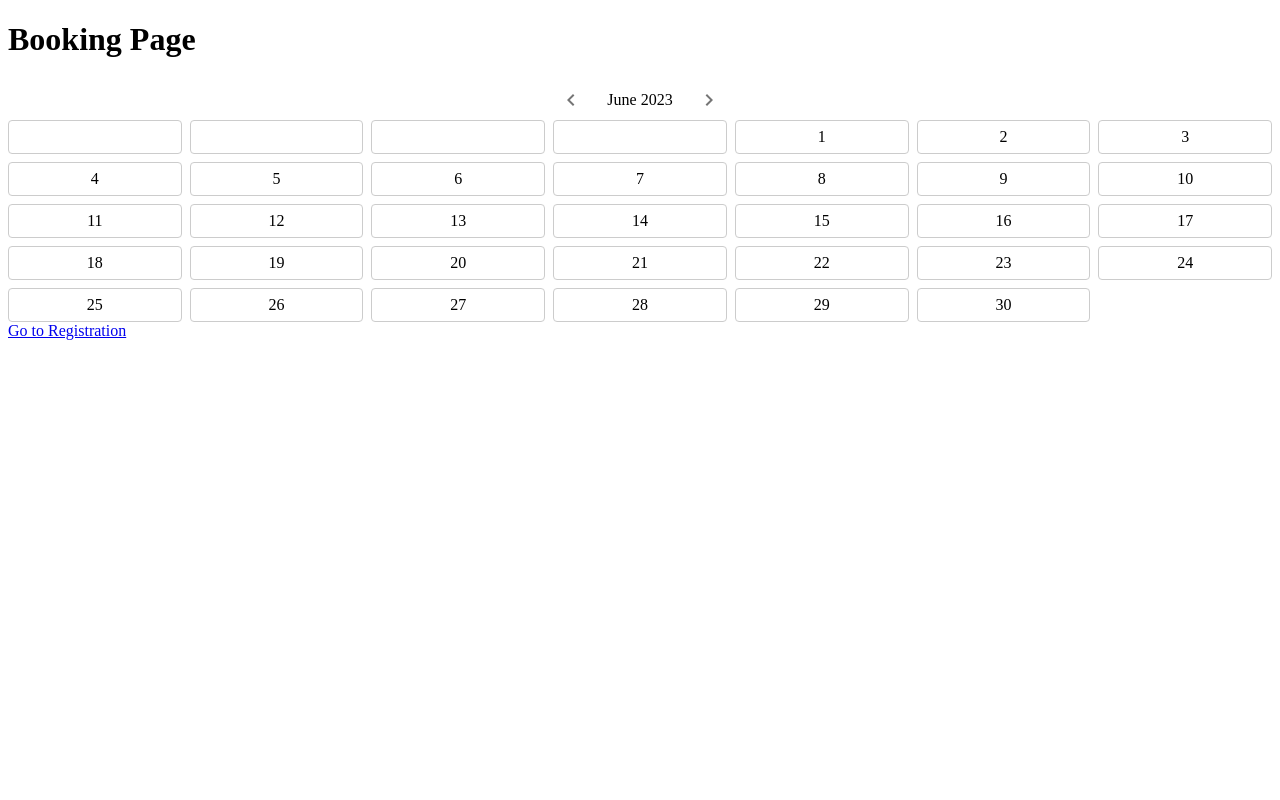
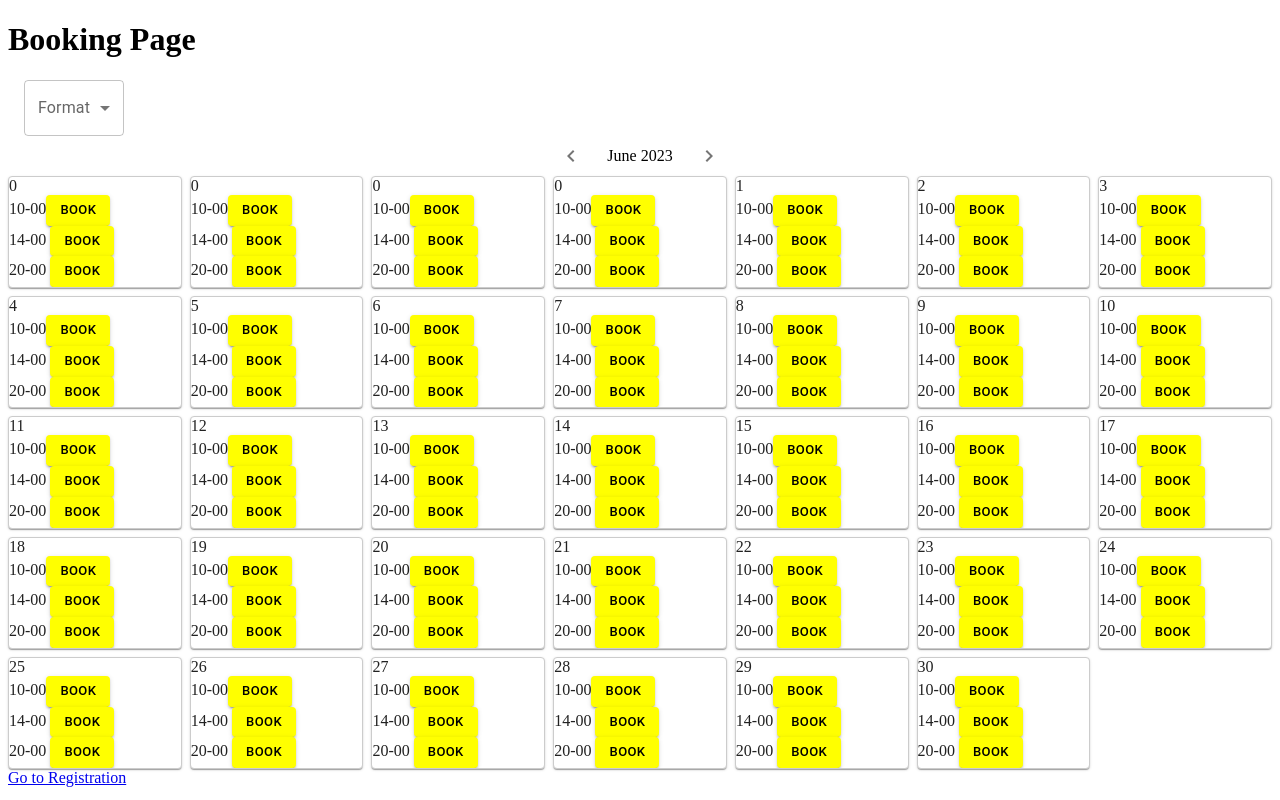
Before and after one commit to janedeli81/fly_book1, a React (Create React App) app: page /booking in a window 1280 px wide. Built offline with nearby package versions, Linux system fonts and the light colour scheme.

Commit message:
add format select form

```diff
--- a/src/components/BookingForm/BookingForm.tsx
+++ b/src/components/BookingForm/BookingForm.tsx
@@ -1,9 +1,11 @@
 import React from 'react';
 import Calendar from "./Calendar";
+import FormatSelect from "./FormatSelect";
 
 export default function BookingForm(){
     return(
         <div>
+            <FormatSelect/>
             <Calendar startDate={new Date()}/>
         </div>
     )
--- a/src/components/BookingForm/Calendar.tsx
+++ b/src/components/BookingForm/Calendar.tsx
@@ -3,11 +3,13 @@ import IconButton from '@mui/material/IconButton';
 import ChevronLeftIcon from '@mui/icons-material/ChevronLeft';
 import ChevronRightIcon from '@mui/icons-material/ChevronRight';
 import { format, addMonths, subMonths } from 'date-fns';
+import CalendarDate from './CalendarDate';
 
 interface CalendarProps {
     startDate: Date;
 }
-const Calendar: React.FC<CalendarProps> = ({startDate}): JSX.Element => {
+
+const Calendar: React.FC<CalendarProps> = ({ startDate = new Date() }) => {
     const [currentMonth, setCurrentMonth] = useState(startDate);
 
     const handlePrevMonth = () => {
@@ -49,29 +51,16 @@ const Calendar: React.FC<CalendarProps> = ({startDate}): JSX.Element => {
             gap: '8px',
         };
 
-        const calendarCellStyle = {
-            display: 'flex',
-            alignItems: 'center',
-            justifyContent: 'center',
-            height: '32px',
-            border: '1px solid #ccc',
-            borderRadius: '4px',
-        };
-
         const calendarCells = [];
 
         // Fill in empty cells before the start of the month
         for (let i = 0; i < monthStart; i++) {
-            calendarCells.push(<div key={`empty-${i}`} style={calendarCellStyle} />);
+            calendarCells.push(<CalendarDate key={`empty-${i}`} date={0}/>);
         }
 
         // Render days of the month
         for (let day = 1; day <= daysInMonth; day++) {
-            calendarCells.push(
-                <div key={`day-${day}`} style={calendarCellStyle}>
-                    {day}
-                </div>
-            );
+            calendarCells.push(<CalendarDate key={`day-${day}`} date={day} />);
         }
 
         return (
--- /dev/null
+++ b/src/components/BookingForm/CalendarDate.tsx
@@ -0,0 +1,89 @@
+import React from 'react';
+import {
+    Button,
+    Card,
+    Dialog,
+    DialogActions,
+    DialogContent,
+    DialogContentText,
+    DialogTitle,
+    TextField
+} from "@mui/material";
+
+interface CalendarDateProps {
+    date: number;
+}
+
+const CalendarDate: React.FC<CalendarDateProps> = ({ date }) => {
+    const calendarCellStyle = {
+        // display: 'flex',
+        // alignItems: 'center',
+        // justifyContent: 'center',
+        // height: '32px',
+        border: '1px solid #ccc',
+        borderRadius: '4px',
+    };
+    const handleClickOpen = () => {
+        setOpen(true);
+    };
+
+    const handleClose = () => {
+        setOpen(false);
+    };
+
+    const currentUserJson = localStorage.getItem('currentUser')
+    let userObject = JSON.parse(currentUserJson || '{}');
+    const currentUserEmail = userObject.email;
+
+
+    const [open, setOpen] = React.useState(false);
+
+    return <Card style={calendarCellStyle}>
+
+        {date}
+        <br/> 10-00
+        <Button
+            variant={"contained"}
+            size={'small'}
+            style={{backgroundColor: 'yellow', color: 'black'}}
+            onClick={handleClickOpen}
+        >Book</Button>
+        <Dialog open={open} onClose={handleClose}>
+            <DialogTitle>Booking Information</DialogTitle>
+            <DialogContent>
+                <DialogContentText>
+                    Please, enter your email to confirm order
+                </DialogContentText>
+                <TextField
+                    type="email"
+                    name="email"
+                    value={currentUserEmail}
+                    autoFocus
+                    margin="dense"
+                    id="name"
+                    label="email"
+                    fullWidth
+                    variant="standard"
+                />
+            </DialogContent>
+            <DialogActions>
+                <Button onClick={handleClose}>Cancel</Button>
+                <Button onClick={handleClose}>OK</Button>
+            </DialogActions>
+        </Dialog>
+
+        <br/> 14-00 <Button variant={"contained"}
+                            size={'small'}
+                            style={{backgroundColor: 'yellow', color: 'black'}}
+                            onClick={handleClickOpen}
+    >Book</Button>
+        <br/> 20-00 <Button variant={"contained"}
+                            size={'small'}
+                            style={{backgroundColor: 'yellow', color: 'black'}}
+                            onClick={handleClickOpen}
+    >Book</Button>
+
+    </Card>;
+};
+
+export default CalendarDate;
--- /dev/null
+++ b/src/components/BookingForm/FormatSelect.tsx
@@ -0,0 +1,36 @@
+import Box from "@mui/material/Box";
+import FormControl from "@mui/material/FormControl";
+import InputLabel from "@mui/material/InputLabel";
+import Select, {SelectChangeEvent} from "@mui/material/Select";
+import MenuItem from "@mui/material/MenuItem";
+import * as React from "react";
+
+function FormatSelect() {
+
+    const [select, setSelect] = React.useState('');
+
+    const handleChange = (event: SelectChangeEvent) => {
+        setSelect(event.target.value as string);
+    };
+
+    return(
+
+        <Box sx={{ maxWidth: 100, maxHeight: 1 }} marginLeft={2}>
+            <FormControl fullWidth>
+                <InputLabel id="demo-simple-select-label">Format</InputLabel>
+                <Select
+                    labelId="demo-simple-select-label"
+                    id="demo-simple-select"
+                    value={select}
+                    label="Format"
+                    onChange={handleChange}
+                >
+                    <MenuItem value={10}>Month</MenuItem>
+                    <MenuItem value={20}>Week</MenuItem>
+                    <MenuItem value={30}>Day</MenuItem>
+                </Select>
+            </FormControl>
+        </Box>
+    )
+}
+export default FormatSelect
--- a/src/components/RegistrationForm/RegistrationForm.tsx
+++ b/src/components/RegistrationForm/RegistrationForm.tsx
@@ -1,5 +1,6 @@
 import React, { useState } from 'react';
 import {Box, Button, Modal, TextField} from "@mui/material";
+import {Link} from "react-router-dom";
 
 interface User {
     email: string;
@@ -150,7 +151,7 @@ const SignUp = () => {
                 </Box>
             </Modal>
             <Button  type="submit" variant="contained" color="primary">
-                Go to booking!
+                <Link to="/booking">Go to Booking</Link>
             </Button>
         </form>
     );
--- a/src/pages/RegistrationPage.tsx
+++ b/src/pages/RegistrationPage.tsx
@@ -1,5 +1,5 @@
 import React from 'react';
-import { Link } from 'react-router-dom';
+// import { Link } from 'react-router-dom';
 import RegistrationForm from '../components/RegistrationForm/RegistrationForm';
 
 const RegistrationPage: React.FC = () => {
@@ -7,7 +7,9 @@ const RegistrationPage: React.FC = () => {
         <div>
             <h1>Registration Page</h1>
             <RegistrationForm />
-            <Link to="/booking">Go to Booking</Link>
+            {/*<Link to="/booking">Go to Booking</Link>*/}
+
+
         </div>
     );
 };
```
